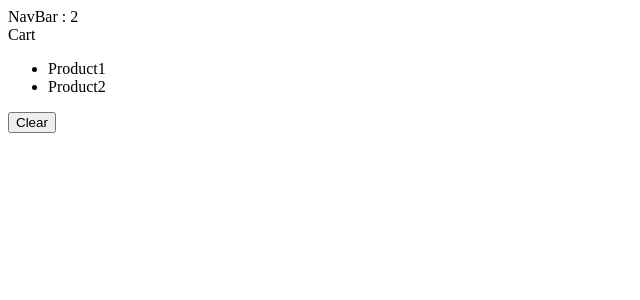
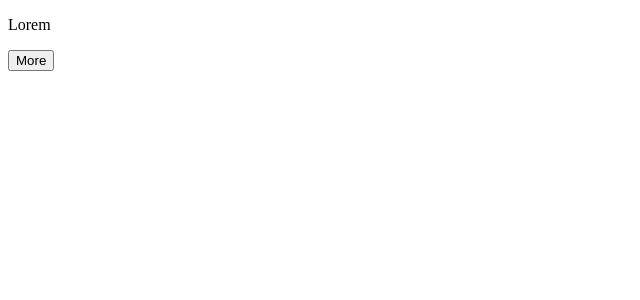
Before and after one commit to mahela-prasad/react_ts, a React (Vite) app: page / in a window 1280 px wide. Shown: the top 300 px of the page, without its empty margins (0-640 px from the left). Built offline with nearby package versions, Linux system fonts and the light colour scheme.

Commit message:
ExpandebleText

```diff
--- a/src/App.tsx
+++ b/src/App.tsx
@@ -1,14 +1,51 @@
 import { useState } from "react";
-import NavBar from "./components/NavBar";
-import Cart from "./components/Cart";
+import ExpandebleText from "./components/ExpandebleText";
 
 function App() {
-  const [cartItems, setCartItems] = useState(["Product1", "Product2"]);
+  const [game, setGame] = useState({ id: 1, player: { name: "John" } });
+  const [pizza, setPizza] = useState({
+    name: "Spicy Pepperoni",
+    topping: ["Mushroom"],
+  });
+
+  const [cart, setCart] = useState({
+    discount: 0.1,
+    items: [
+      { id: 1, title: "Product 1", quantity: 1 },
+      { id: 2, title: "Product 2", quantity: 1 },
+    ],
+  });
+
+  const handleClickGame = () => {
+    setGame({ ...game, player: { ...game.player, name: "Bob" } });
+  };
+
+  const handleClickPizza = () => {
+    setPizza({ ...pizza, topping: [...pizza.topping, "Cheese"] });
+  };
+  const handleClickCart = () => {
+    setCart({
+      ...cart,
+      items: cart.items.map((item) =>
+        item.id === 1 ? { ...item, quantity: item.quantity + 1 } : item
+      ),
+    });
+  };
 
   return (
     <div>
-      <NavBar cartItemsCount={cartItems.length} />
-      <Cart cartItems={cartItems} onClear={() => setCartItems([])} />
+      <ExpandebleText maxChar={5}>
+        Lorem ipsum dolor sit amet consectetur adipisicing elit. Neque iste
+        atque, adipisci, incidunt dicta velit illo vel eligendi facere sed,
+        voluptas ducimus assumenda fuga quos qui. Ullam corrupti iure delectus,
+        libero nobis blanditiis maiores voluptatibus saepe eligendi nam
+        temporibus? Cum, necessitatibus incidunt aliquid sunt quos doloribus
+        nemo eos ex alias esse rem ab reiciendis autem consequatur. Ut hic omnis
+        quam eligendi nam fugit, saepe, minus rerum earum eaque ab totam odit
+        tenetur. Odit voluptate officia ad error iure explicabo earum expedita
+        laudantium, inventore alias rerum quam. Optio porro vel asperiores
+        ratione autem architecto doloribus, quia a? Aut adipisci velit quasi!
+      </ExpandebleText>
     </div>
   );
 }
--- /dev/null
+++ b/src/components/ExpandebleText.tsx
@@ -0,0 +1,25 @@
+import React, { useState } from "react";
+
+interface Props {
+  children: string;
+  maxChar?: number;
+}
+
+const ExpandebleText = ({ children, maxChar = 100 }: Props) => {
+  if (children.length <= maxChar) return <p>{children}</p>;
+
+  const [isExpanded, setExpanded] = useState(false);
+
+  const txt = isExpanded ? children : children.substring(0, maxChar);
+
+  return (
+    <>
+      <p>{txt}</p>
+      <button onClick={() => setExpanded(!isExpanded)}>
+        {isExpanded ? "Less" : "More"}
+      </button>
+    </>
+  );
+};
+
+export default ExpandebleText;
```
